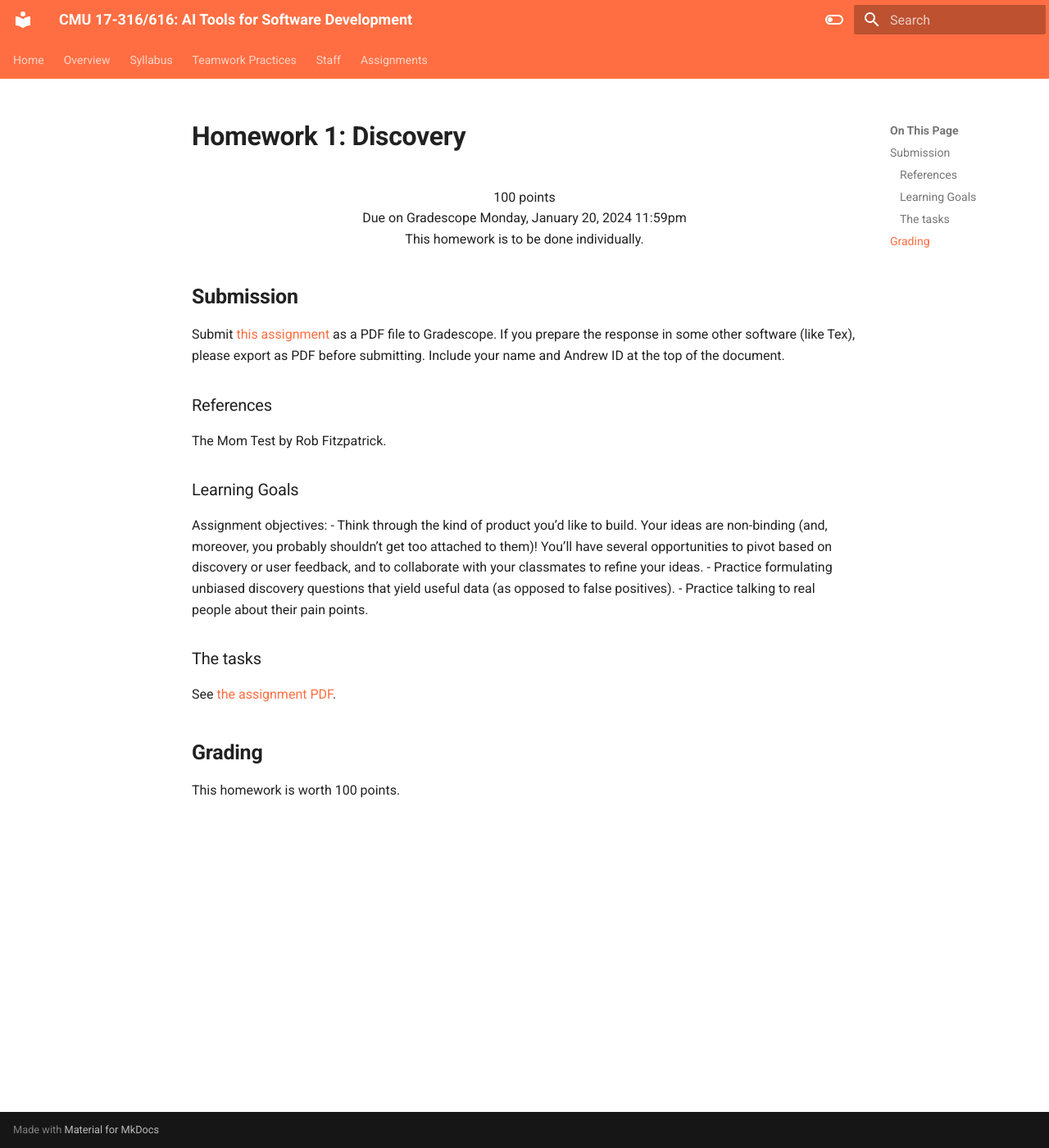
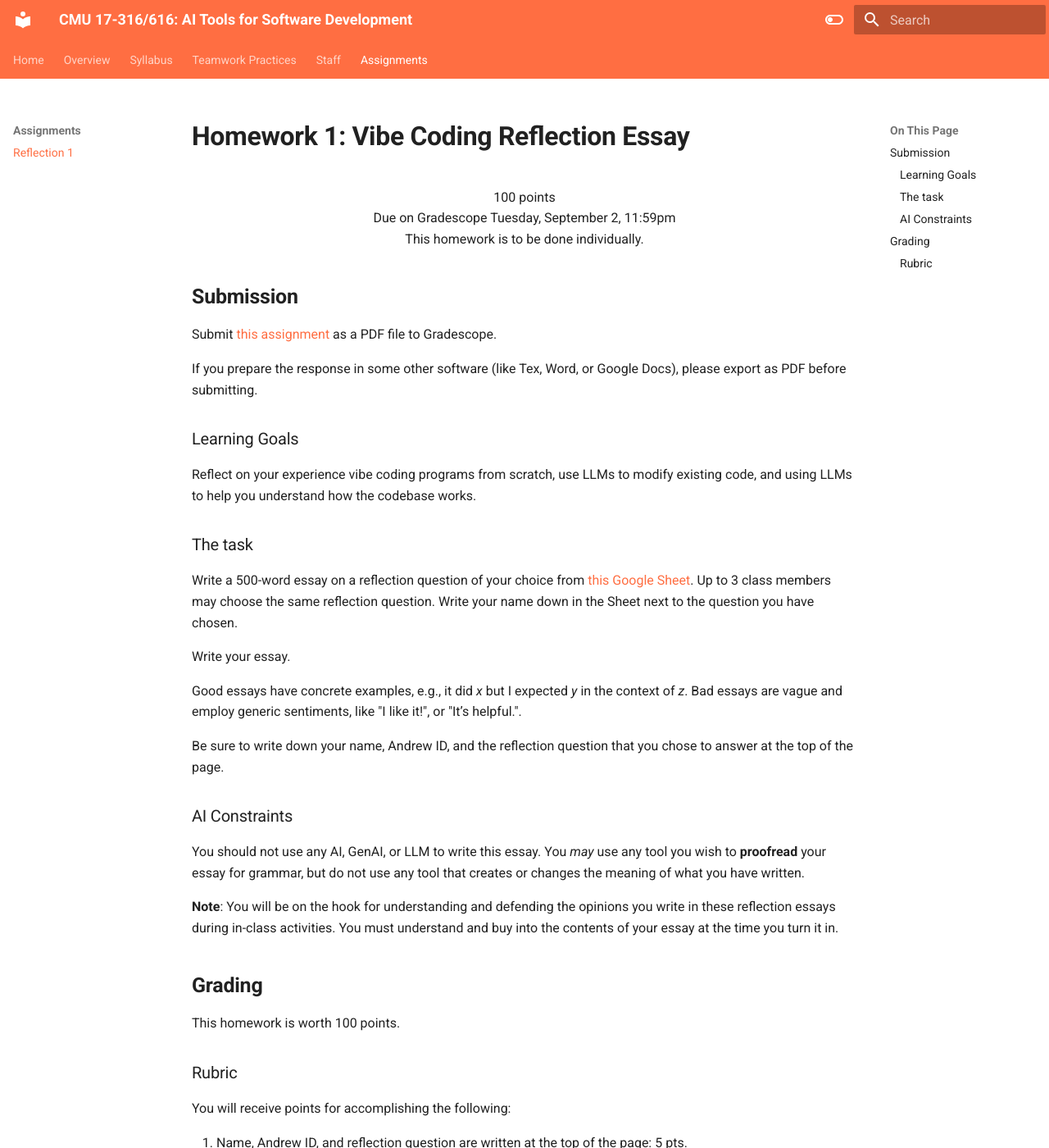
Before and after one commit to AI-Developer-Tools/ai-developer-tools.github.io, an MkDocs documentation site: the page built from docs/assignments/HW1.md, in a window 1280 px wide and 1400 px high. Shown: the whole window at 82% size. Built offline with MkDocs 1.6.1 and Material for MkDocs 9.7.7, drawn with Linux system fonts in a browser that asks for light colours; some of the changed text lies outside the part shown.

Commit message:
Posted hw1.

```diff
--- a/docs/_data/schedule.yaml
+++ b/docs/_data/schedule.yaml
@@ -1,11 +1,11 @@
 - date: Mon Aug 25
   homework:
     deadline: 'September 2, 2025 11:59pm'
-    link: ''
+    link: 'assignments/HW1'
     name: 'Vibe Coding Reflection'
     numDays: 7
   lecture:
-    link: ''
+    link: 'assets/pdfs/01-intro-and-vibe-coding-activity.pdf'
     name: 'Introduction to Vibe Coding'
   reading:
     link: ''
--- a/docs/assignments/HW1.md
+++ b/docs/assignments/HW1.md
@@ -1,38 +1,52 @@
 ---
-title: HW1 Discovery
+title: HW1 Vibe Coding Reflection Essay
 ---
 
-# Homework 1: Discovery
+# Homework 1: Vibe Coding Reflection Essay
 
 <p style="text-align: center;">
 100 points<br/>
 
-Due on Gradescope Monday, January 20, 2024 11:59pm<br/>
+Due on Gradescope Tuesday, September 2, 11:59pm<br/>
 
 This homework is to be done individually.<br/>
 </p>
 
 ## Submission
 
-Submit [this assignment](https://www.gradescope.com/courses/940139/assignments/5581432/) as a PDF file to Gradescope.
-If you prepare the response in some other software (like Tex), please
-export as PDF before submitting. Include your name and Andrew ID at the top of the document.
+Submit [this assignment](https://www.gradescope.com/courses/1088015/assignments/6596053/) as a PDF file to Gradescope.
 
-### References
-
-The Mom Test by Rob Fitzpatrick.
+If you prepare the response in some other software (like Tex, Word, or Google Docs), please export as PDF before submitting.
 
 ### Learning Goals
 
-Assignment objectives:
-- Think through the kind of product you’d like to build. Your ideas are non-binding (and, moreover, you probably shouldn’t get too attached to them)! You’ll have several opportunities to pivot based on discovery or user feedback, and to collaborate with your classmates to refine your ideas.
-- Practice formulating unbiased discovery questions that yield useful data (as opposed to false positives).
-- Practice talking to real people about their pain points.
+Reflect on your experience vibe coding programs from scratch, use LLMs to modify existing code, and using LLMs to help you understand how the codebase works.
 
-### The tasks
+### The task
 
-See [the assignment PDF](hw1.pdf).
+Write a 500-word essay on a reflection question of your choice from [this Google Sheet](https://docs.google.com/spreadsheets/d/1HtG1oS0QXN3EP-iGrrR3RCnrxdJzZWMLGuuFWZd-M_A/edit?usp=sharing). Up to 3 class members may choose the same reflection question. Write your name down in the Sheet next to the question you have chosen.
+
+Write your essay.
+
+Good essays have concrete examples, e.g., it did *x* but I expected *y* in the context of *z*. Bad essays are vague and employ generic sentiments, like "I like it!", or "It’s helpful.".
+
+Be sure to write down your name, Andrew ID, and the reflection question that you chose to answer at the top of the page.
+
+### AI Constraints
+
+You should not use any AI, GenAI, or LLM to write this essay. You *may* use any tool you wish to **proofread** your essay for grammar, but do not use any tool that creates or changes the meaning of what you have written.
+
+**Note**: You will be on the hook for understanding and defending the opinions you write in these reflection essays during in-class activities. You must understand and buy into the contents of your essay at the time you turn it in.
 
 ## Grading
 
 This homework is worth 100 points.
+
+### Rubric
+
+You will receive points for accomplishing the following:
+
+1. Name, Andrew ID, and reflection question are written at the top of the page: 5 pts.
+1. Essay is between 500-550 words. 10 pts.
+1. Essay answers your reflection question. 20 pts.
+1. Essay contains *meaningful* reflections that derive from your personal experience in this class. 65 pts.
--- a/mkdocs.yml
+++ b/mkdocs.yml
@@ -58,8 +58,8 @@ nav:
   - Syllabus: syllabus.md
   - Teamwork Practices: teamwork.md
   - Staff: staff.md
-  - Assignments:  assignments/index.md # Dummy home page; remove once we start adding assignments below
-  #    - Homework 1: assignments/HW1.md
+  - Assignments:  # assignments/index.md # Dummy home page; remove once we start adding assignments below
+      - Reflection 1: assignments/HW1.md
   #    - Homework 2: 'https://github.com/CMU-17-356/cmu-17-356.github.io/raw/refs/heads/main/docs/assignments/hw2.pdf'
   #    - Homework 3: assignments/hw3-25.md
   #    - Homework 4: assignments/hw4-25.md
```
Also changed, not shown: 1 other file.
